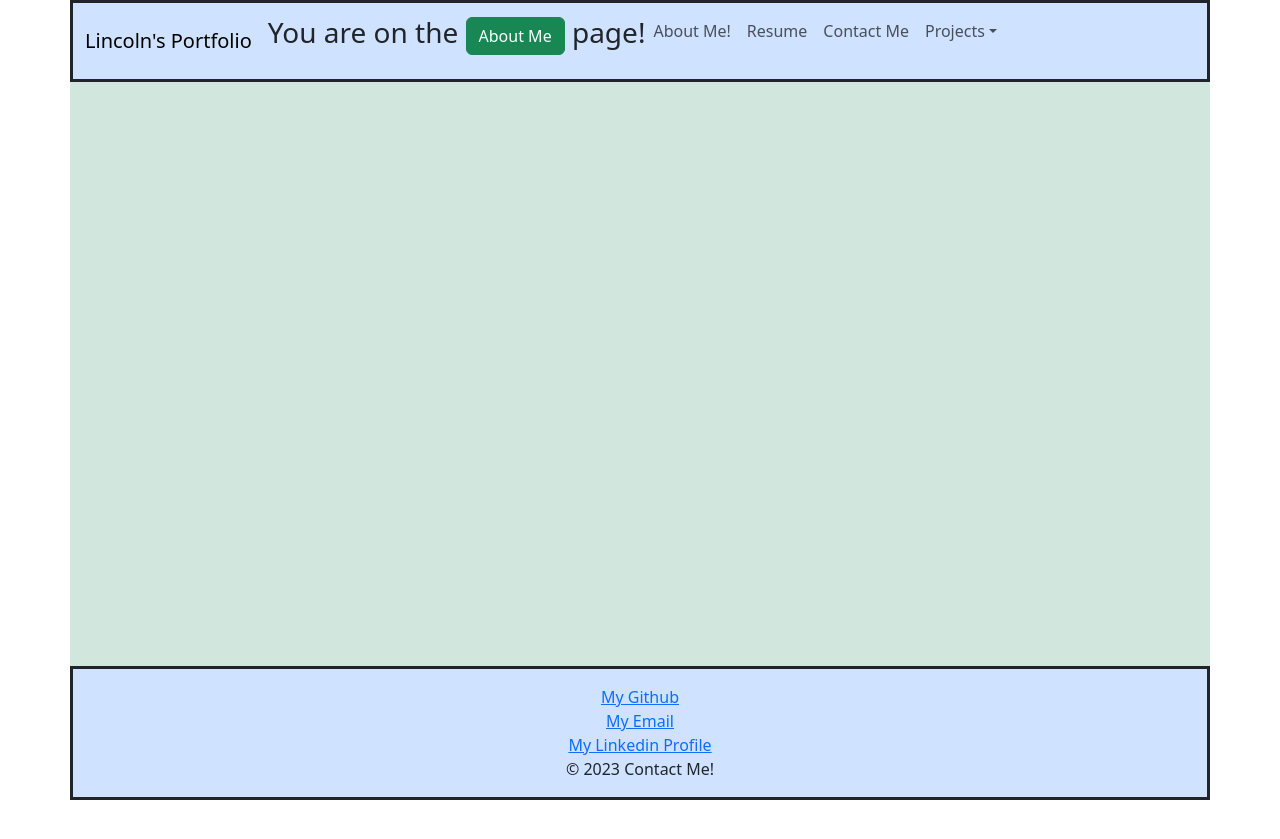
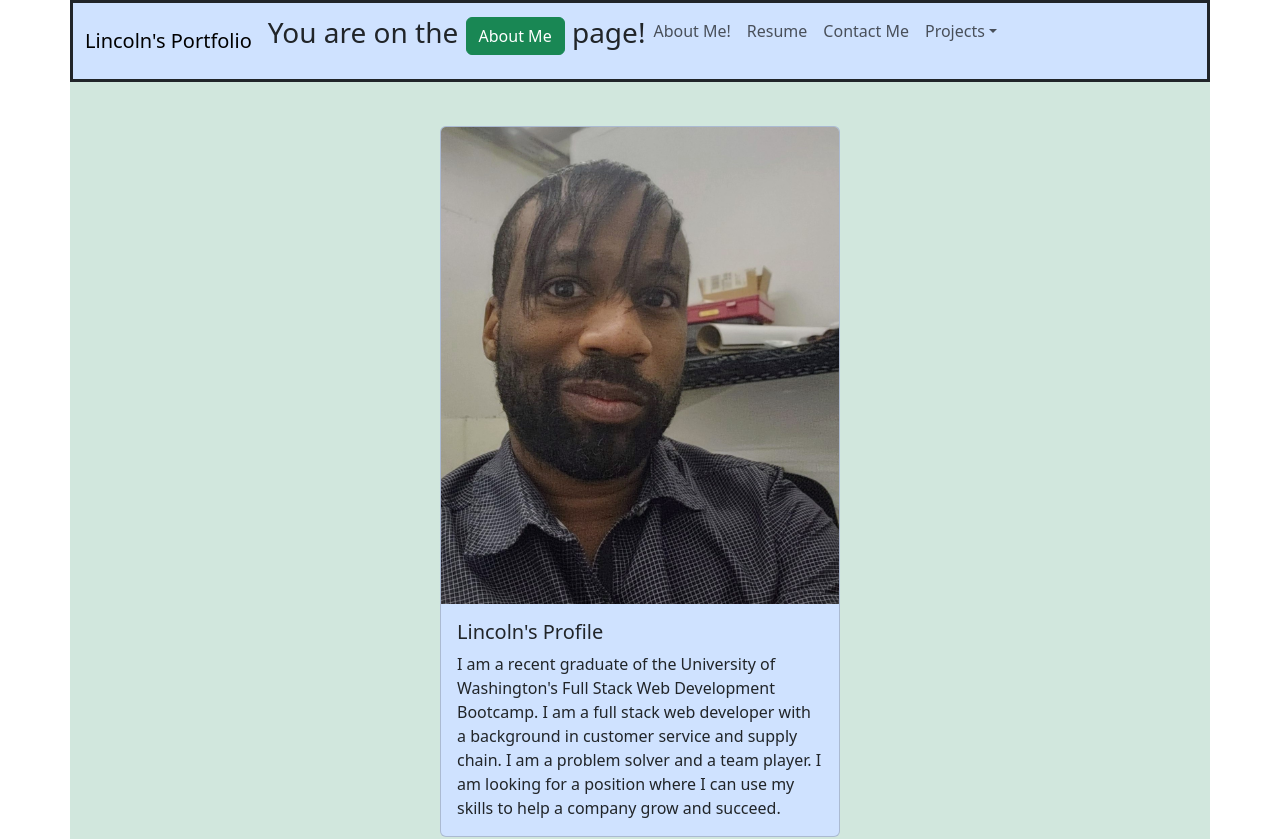
Before and after one commit to Xavionstar/Lincoln-Portfolio, a React (Create React App) app: page / in a window 1280 px wide. Shown: the top 839 px of the page. Before the commit the page ends 800 px from the top, so only its background shows below. Built offline with nearby package versions, Linux system fonts and the light colour scheme.

Commit message:
changed routes again

```diff
--- a/src/App.js
+++ b/src/App.js
@@ -23,7 +23,7 @@
       <Container className="flex-grow-1 bg-success-subtle px-0">
         <Header />
         <Routes>
-          <Route path="/homepage" element={<Homepage />} />
+          <Route path="/" element={<Homepage />} />
           <Route path="/skills" element={<Skills />} />
           <Route path="/foodle" element={<Foodle />} />
           <Route path="/takeahike" element={<TakeAHike />} />
--- a/src/header.js
+++ b/src/header.js
@@ -14,7 +14,7 @@
   const [state, setState] = useState(getPageLabel());
 
   function getPageLabel() {
-    if (currentPage === '/homepage') {
+    if (currentPage === '/') {
       return'About Me';
     } else if (currentPage === '/skills') {
       return'Resume';
@@ -48,7 +48,7 @@
       <Navbar.Collapse id="basic-navbar-nav">
         <Nav className="me-auto">
         <p class="fs-3" >You are on the <Button variant="success">{state} </Button>{' '} page!</p>
-          <Nav.Link href="/homepage" >About Me!</Nav.Link>
+          <Nav.Link href="/" >About Me!</Nav.Link>
           <Nav.Link href="/skills">Resume</Nav.Link>
           <Nav.Link href="/contact">Contact Me</Nav.Link>
           <NavDropdown title="Projects" id="basic-nav-dropdown">
```
